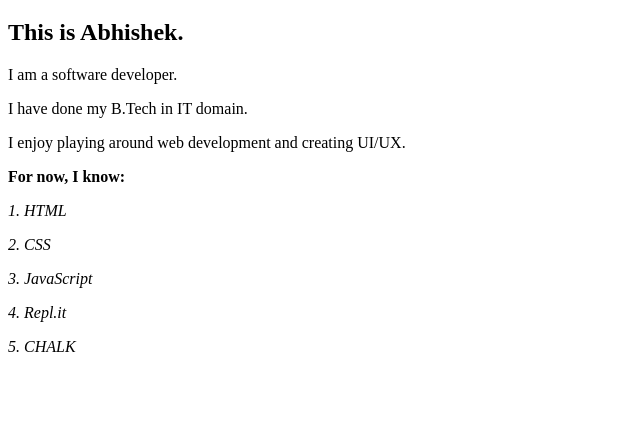
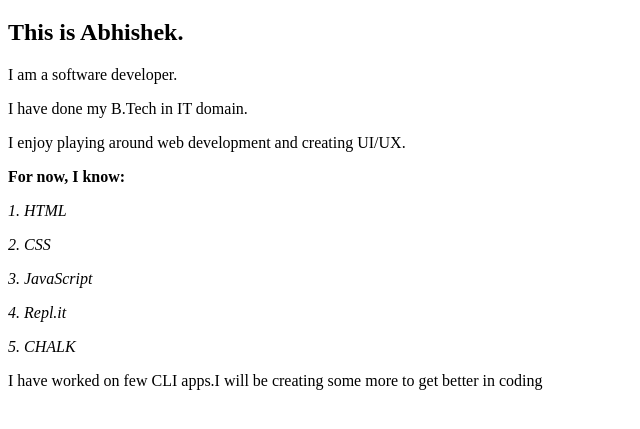
Before and after one commit to iAbhishekPundir/student-site, a plain HTML site: page index.html in a window 1280 px wide. Shown: the part 61-490 px from the top of the page, without its empty margins (0-640 px from the left). Drawn offline with Linux system fonts and the light colour scheme.

Commit message:
update details of the project

```diff
--- a/index.html
+++ b/index.html
@@ -20,5 +20,6 @@
     <p><em>3. JavaScript</em></p>
     <p><em>4. Repl.it</em></p>
     <p><em>5. CHALK</em></p>
+    <p>I have worked on few CLI apps.I will be creating some more to get better in coding</p>
 </body>
 </html>
```
Lines whose indentation alone changed are shown as unchanged.
